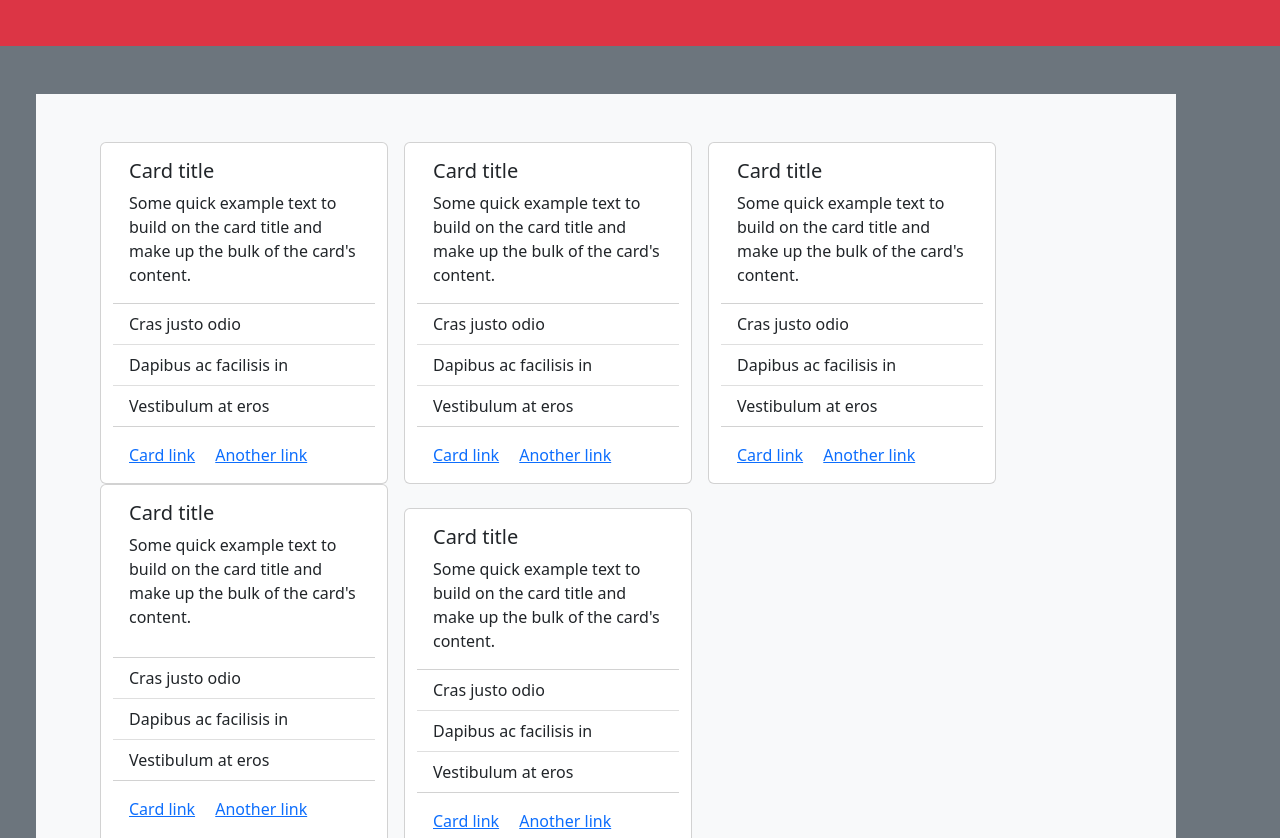
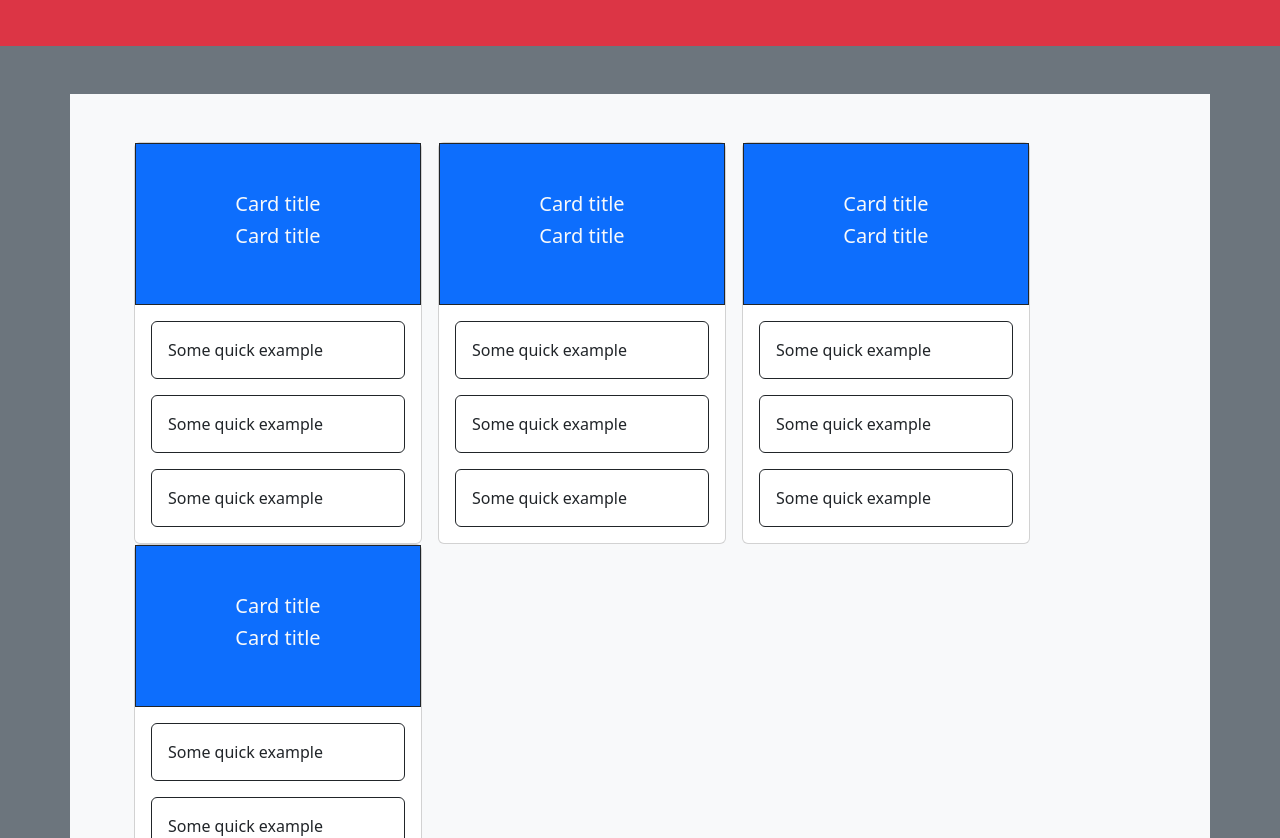
Before and after one commit to Azariill/teamProfileGenerator, a website: page src/index.html in a window 1280 px wide. Shown: the part 114-952 px from the top of the page. Drawn offline with nearby package versions, Linux system fonts and the light colour scheme.

Commit message:
added cards/html

```diff
--- a/src/index.html
+++ b/src/index.html
@@ -1,3 +1,7 @@
+
+
+
+
 <!DOCTYPE html>
 <html>
   <head>
@@ -10,83 +14,52 @@
   <body>
       <header class="bg-danger" style="height: 20vh;"><h1 class="text-center pt-5 text-light" style="font-size: 50px;"> My Team</h1></header>
   <section class="section bg-secondary p-5">
-    <div class="container row bg-light p-5">
+    <div class="container d-flex flex-wrap bg-light p-5 m-auto">
     <!--                               one card                                                   -->
-        <div class="card col-4 ms-3" style="width: 18rem;">
+        <div class="card  ms-3 " style="width: 18rem;">
+            <div class="card-body border border-dark bg-primary text-light text-center p-5">
+              <h5 class="card-title">Card title</h5>
+              <h5 class="card-title">Card title</h5>
+            </div>
             <div class="card-body">
-              <h5 class="card-title">Card title</h5>
-              <p class="card-text">Some quick example text to build on the card title and make up the bulk of the card's content.</p>
-            </div>
-            <ul class="list-group list-group-flush">
-              <li class="list-group-item">Cras justo odio</li>
-              <li class="list-group-item">Dapibus ac facilisis in</li>
-              <li class="list-group-item">Vestibulum at eros</li>
-            </ul>
-            <div class="card-body">
-              <a href="#" class="card-link">Card link</a>
-              <a href="#" class="card-link">Another link</a>
-            </div>
+                <p class="card-text border border-dark p-3 rounded">Some quick example </p>
+                <p class="card-text border border-dark p-3 rounded">Some quick example </p>
+                <p class="card-text border border-dark p-3 rounded">Some quick example </p>
+              </div>
           </div>
     <!----- -------------------------------------------->
-    <div class="card col-4 ms-3" style="width: 18rem;">
+    <div class="card  ms-3 " style="width: 18rem;">
+        <div class="card-body border border-dark bg-primary text-light text-center p-5">
+          <h5 class="card-title">Card title</h5>
+          <h5 class="card-title">Card title</h5>
+        </div>
         <div class="card-body">
+            <p class="card-text border border-dark p-3 rounded">Some quick example </p>
+            <p class="card-text border border-dark p-3 rounded">Some quick example </p>
+            <p class="card-text border border-dark p-3 rounded">Some quick example </p>
+          </div>
+      </div>
+      <div class="card  ms-3 " style="width: 18rem;">
+        <div class="card-body border border-dark bg-primary text-light text-center p-5">
           <h5 class="card-title">Card title</h5>
-          <p class="card-text">Some quick example text to build on the card title and make up the bulk of the card's content.</p>
+          <h5 class="card-title">Card title</h5>
         </div>
-        <ul class="list-group list-group-flush">
-          <li class="list-group-item">Cras justo odio</li>
-          <li class="list-group-item">Dapibus ac facilisis in</li>
-          <li class="list-group-item">Vestibulum at eros</li>
-        </ul>
         <div class="card-body">
-          <a href="#" class="card-link">Card link</a>
-          <a href="#" class="card-link">Another link</a>
+            <p class="card-text border border-dark p-3 rounded">Some quick example </p>
+            <p class="card-text border border-dark p-3 rounded">Some quick example </p>
+            <p class="card-text border border-dark p-3 rounded">Some quick example </p>
+          </div>
+      </div>
+      <div class="card  ms-3 " style="width: 18rem;">
+        <div class="card-body border border-dark bg-primary text-light text-center p-5">
+          <h5 class="card-title">Card title</h5>
+          <h5 class="card-title">Card title</h5>
         </div>
-      </div>
-      <div class="card col-4 ms-3" style="width: 18rem;">
         <div class="card-body">
-          <h5 class="card-title">Card title</h5>
-          <p class="card-text">Some quick example text to build on the card title and make up the bulk of the card's content.</p>
-        </div>
-        <ul class="list-group list-group-flush">
-          <li class="list-group-item">Cras justo odio</li>
-          <li class="list-group-item">Dapibus ac facilisis in</li>
-          <li class="list-group-item">Vestibulum at eros</li>
-        </ul>
-        <div class="card-body">
-          <a href="#" class="card-link">Card link</a>
-          <a href="#" class="card-link">Another link</a>
-        </div>
-      </div>
-      <div class="card col-4 ms-3" style="width: 18rem;">
-        <div class="card-body">
-          <h5 class="card-title">Card title</h5>
-          <p class="card-text">Some quick example text to build on the card title and make up the bulk of the card's content.</p>
-        </div>
-        <ul class="list-group list-group-flush">
-          <li class="list-group-item">Cras justo odio</li>
-          <li class="list-group-item">Dapibus ac facilisis in</li>
-          <li class="list-group-item">Vestibulum at eros</li>
-        </ul>
-        <div class="card-body">
-          <a href="#" class="card-link">Card link</a>
-          <a href="#" class="card-link">Another link</a>
-        </div>
-      </div>
-      <div class="card col-4 ms-3 mt-4" style="width: 18rem;">
-        <div class="card-body">
-          <h5 class="card-title">Card title</h5>
-          <p class="card-text">Some quick example text to build on the card title and make up the bulk of the card's content.</p>
-        </div>
-        <ul class="list-group list-group-flush">
-          <li class="list-group-item">Cras justo odio</li>
-          <li class="list-group-item">Dapibus ac facilisis in</li>
-          <li class="list-group-item">Vestibulum at eros</li>
-        </ul>
-        <div class="card-body">
-          <a href="#" class="card-link">Card link</a>
-          <a href="#" class="card-link">Another link</a>
-        </div>
+            <p class="card-text border border-dark p-3 rounded">Some quick example </p>
+            <p class="card-text border border-dark p-3 rounded">Some quick example </p>
+            <p class="card-text border border-dark p-3 rounded">Some quick example </p>
+          </div>
       </div>
     </div>
   </section>
--- a/src/markup.js
+++ b/src/markup.js
@@ -0,0 +1 @@
+const siteData = require('../index');
```
